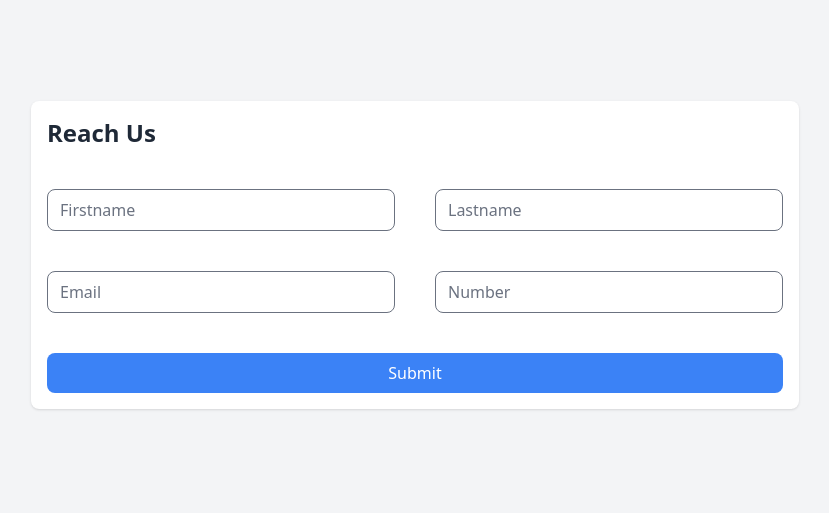
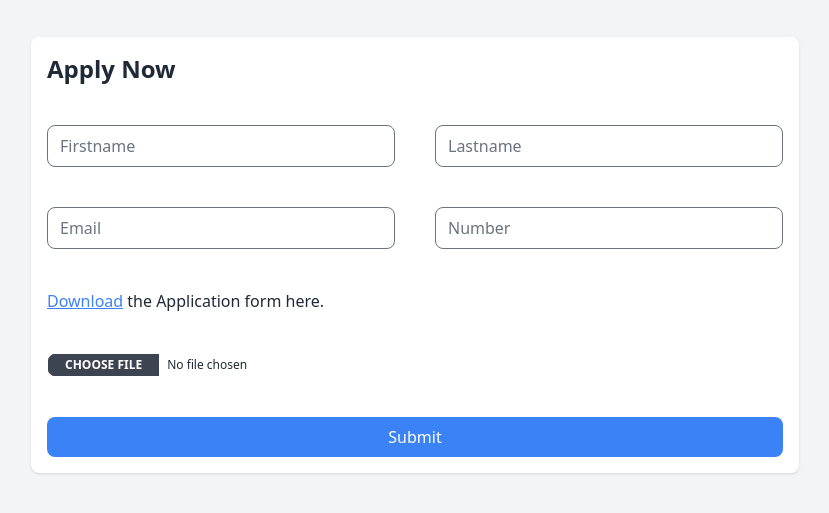
Before and after one commit to dongumayagay/JECCO, a SvelteKit app: page /register in a window 1280 px wide. Shown: the part 145-658 px from the top of the page, without its empty margins (225-1054 px from the left). Built offline with nearby package versions, Linux system fonts and the light colour scheme.

Commit message:
Loan Application submission is working

```diff
--- a/src/routes/register/+page.svelte
+++ b/src/routes/register/+page.svelte
@@ -1,7 +1,7 @@
 <script>
     import { addDoc, collection } from 'firebase/firestore';
-    import { getStorage, ref, uploadBytes } from "firebase/storage";
-	import { db } from '$lib/firebase/client';
+    import { ref, uploadBytes } from "firebase/storage";
+	import { db, storage } from '$lib/firebase/client';
 	import { goto } from '$app/navigation';
 
 
@@ -12,7 +12,7 @@
 		number: ''
 	};
 
-    // let filesToUpload = []
+    let filesToUpload = []
 
     async function submitHandler() {
 
@@ -25,85 +25,59 @@
 					number: applicant.number
 				});
 
-			// const uploadFiles = filesToUpload.map((value)=>{
-            //     const pathName = 'inquiries/' + inquiryRef.id + '/' + value.fileName + '.' + value.fileList[0].type.split('/')[1]
-            //     const storageRef = ref(storage, pathName);
-            //      uploadBytes(storageRef, value.fileList[0])
+			    const uploadFiles = filesToUpload.map((value)=>{
+                const pathName = 'inquiries/' + inquiryRef.id + '/' + value.fileName + '.' + value.fileList[0].type.split('/')[1]
+                const storageRef = ref(storage, pathName);
+                 uploadBytes(storageRef, value.fileList[0])
 
-            // })
+            })
 
-                alert('Thank you for reaching Us');
+                alert('Application Submitted');
 				await goto('/');
 			} catch (error) {
-				console.log(error);
-				alert('Error sending inquiry');
+				alert('Error sending Application');
 			}
     }
 
-    // const storage = getStorage();
+    function changeHandler(file, fileId){
 
-    // function changeHandler(file, fileId){
+        const result = filesToUpload.find((item)=>item.fileList[0] === file[0])
+            if(result){
+                result.file = file
 
-    //     const result = filesToUpload.find((item)=>item.fileList[0] === file[0])
-    //         if(result){
-    //             result.file = file
+            }
+            else{
 
-    //         }
-    //         else{
+            filesToUpload = [...filesToUpload, {
+            fileList: file,
+            fileName: fileId,
 
-    //         filesToUpload = [...filesToUpload, {
-    //         fileList: file,
-    //         fileName: fileId,
+            }]
 
-    //         }]
+            }
 
-    //         }
-
-    //         console.log(filesToUpload)
-
-    // }
-
-
+    }
 
 </script>
-
 
 
 <main class="h-screen grid place-items-center bg-gray-100">
     <div class=" flex flex-col p-4 rounded-lg bg-white w-full max-w-3xl h-fit shadow ">
 	<form class=" form-control gap-10" on:submit|preventDefault={submitHandler}>
-		<h1 class="font-bold text-2xl">Reach Us</h1>
+		<h1 class="font-bold text-2xl">Apply Now </h1>
 
         <div class=" grid grid-cols-2 gap-10">
 		<input class=" rounded-lg" type="text" bind:value={applicant.firstname} placeholder="Firstname" required />
 		<input class=" rounded-lg" type="text" bind:value={applicant.lastname} placeholder="Lastname"  required />
         <input class=" rounded-lg" type="email" bind:value={applicant.email} placeholder="Email"  required />
         <input class=" rounded-lg" type="text" bind:value={applicant.number} placeholder="Number" pattern="[0-9]+"  required />
-        <!-- <input class=" rounded-lg" type="text" bind:value={applicant.hNo} placeholder="House No."  required />
-        <input class=" rounded-lg" type="text" bind:value={applicant.brgy} placeholder="Barangay"  required />
-        <input class=" rounded-lg" type="text" bind:value={applicant.muni} placeholder="Municipality/City"  required />
-        <input class=" rounded-lg" type="text" bind:value={applicant.prov} placeholder="Province"  required /> -->
+        <div>
+        <button class=" text-blue-500 underline">Download</button> the Application form here.
         </div>
-    <!-- <div class=" rounded-lg flex flex-col gap-2 p-2 bg-white border border-zinc-500">
-        <label class=" font-extralight text-zinc-700" for="clearance">Brgy. Clearance</label>
-        <input class=" file-input file-input-xs " id="clearance" type="file" accept=".jpg, .jpeg, .png, .svg, .webp" on:change={(event)=>changeHandler(event.target.files, 'BrgyClearance')}/>
-    </div>
-    <div class=" rounded-lg flex flex-col gap-2 p-2 bg-white border border-zinc-500">
-        <label class="font-extralight text-zinc-700" for="clearance">Business permit</label>
-        <input class=" file-input file-input-xs " id="clearance" type="file" accept=".jpg, .jpeg, .png, .svg, .webp" on:change={(event)=>changeHandler(event.target.files, 'BusinessPermit')}/>
-    </div>
-    <div class=" rounded-lg flex flex-col gap-2 p-2 bg-white border border-zinc-500">
-        <label class="font-extralight text-zinc-700" for="clearance">Proof of Billing</label>
-        <input class=" file-input file-input-xs " id="clearance" type="file" accept=".jpg, .jpeg, .png, .svg, .webp" on:change={(event)=>changeHandler(event.target.files, 'ProofofBilling')}/>
-    </div>
-    <div class=" rounded-lg flex flex-col gap-2 p-2 bg-white border border-zinc-500">
-        <label class="font-extralight text-zinc-700" for="clearance">Copy of Valid Id</label>
-        <input class=" file-input file-input-xs " id="clearance" type="file" accept=".jpg, .jpeg, .png, .svg, .webp" on:change={(event)=>changeHandler(event.target.files, 'ValidID')}/>
-    </div>
-    <div class=" rounded-lg flex flex-col gap-2 p-2 bg-white border border-zinc-500">
-        <label class="font-extralight text-zinc-700" for="clearance">2x2 Picture</label>
-        <input class=" file-input file-input-xs " id="clearance" type="file" accept=".jpg, .jpeg, .png, .svg, .webp" on:change={(event)=>changeHandler(event.target.files, '2x2Picture')}/>
-    </div> -->
+        </div>
+        <input class=" file-input file-input-xs " id="clearance" type="file" accept=" .pdf " on:change={(event)=>changeHandler(event.target.files, 'ApplicationForm')} required />
+
+
 		<button class="bg-blue-500 py-2 rounded-lg text-white transition duration-200 ease-in-out hover:bg-blue-900" type="submit">Submit</button>
 	</form>
     </div>
```
